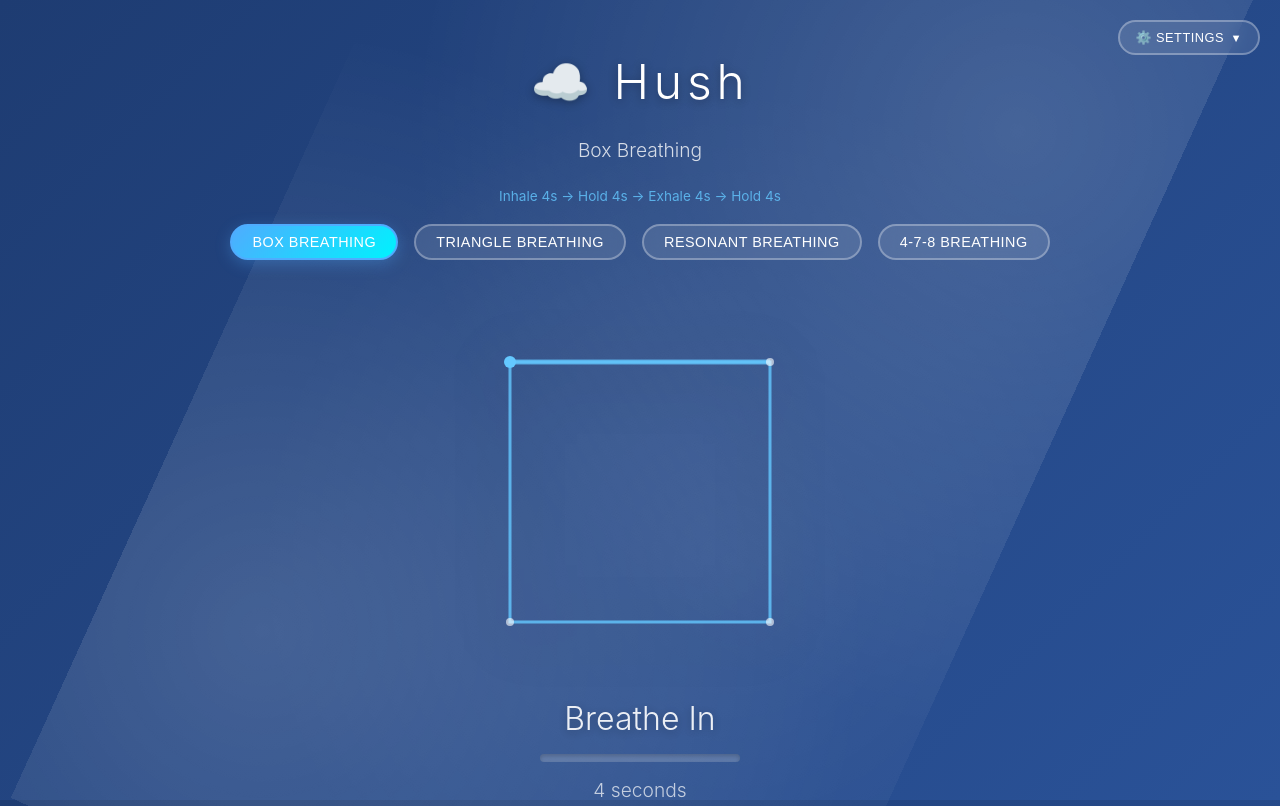
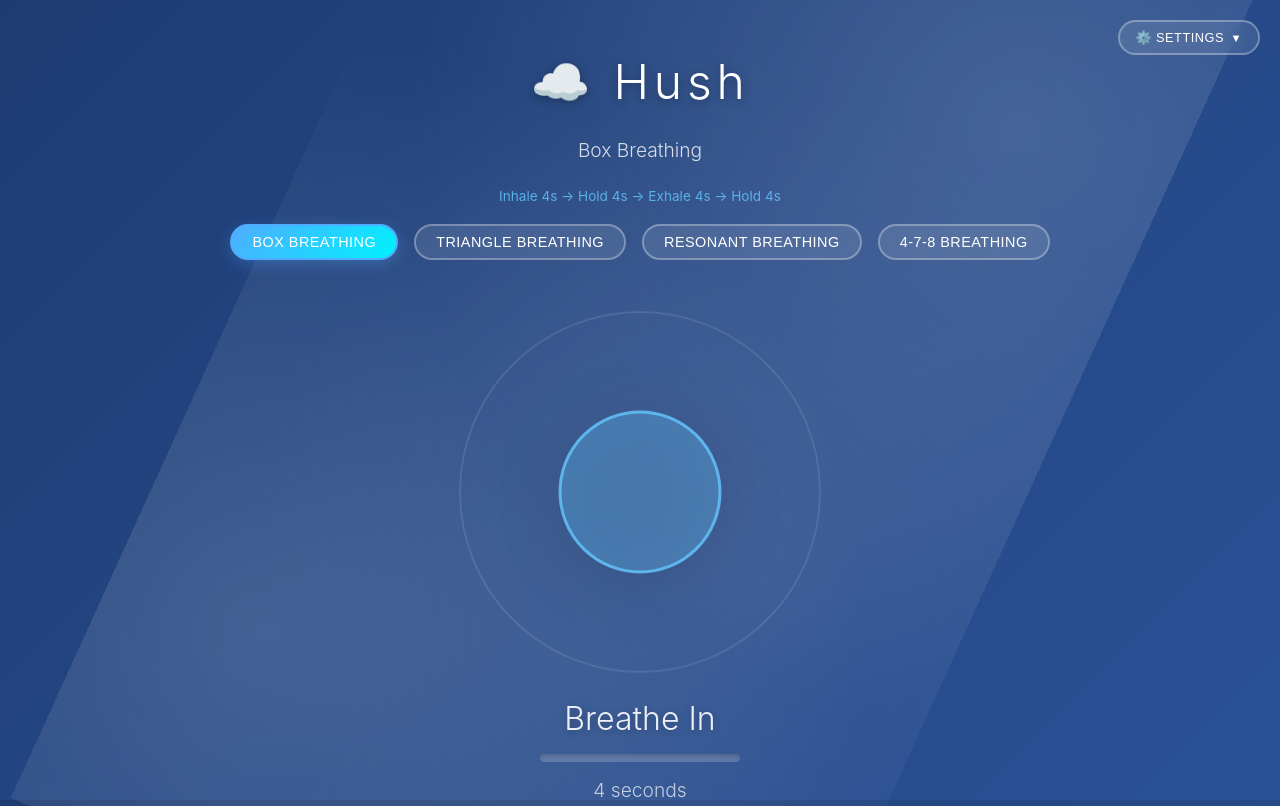
Before and after one commit to LindseyB/hush, a React (Create React App) app: page / in a window 1280 px wide. Shown: the top 806 px of the page. Built offline with nearby package versions, Linux system fonts and the light colour scheme; the HTML template or start-up script is replaced by a standard one.

Commit message:
Default to circles

```diff
--- a/src/App.tsx
+++ b/src/App.tsx
@@ -108,7 +108,7 @@ function App() {
   const [timerMinutes, setTimerMinutes] = useState<number>(0); // 0 means no timer
   const [remainingTime, setRemainingTime] = useState<number>(0); // in seconds
   const [isRaining, setIsRaining] = useState(false);
-  const [useShapes, setUseShapes] = useState(true); // Toggle between shapes and circles
+  const [useShapes, setUseShapes] = useState(false); // Toggle between shapes and circles - default to circles
   const [isSettingsOpen, setIsSettingsOpen] = useState(false); // Toggle for settings menu
   const intervalRef = useRef<NodeJS.Timeout | null>(null);
   const timerRef = useRef<NodeJS.Timeout | null>(null);
```
